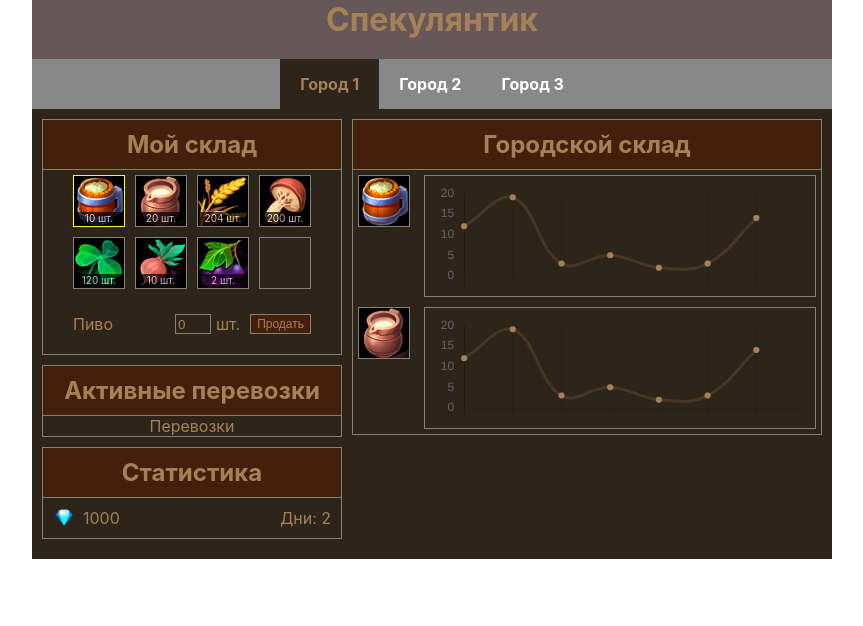
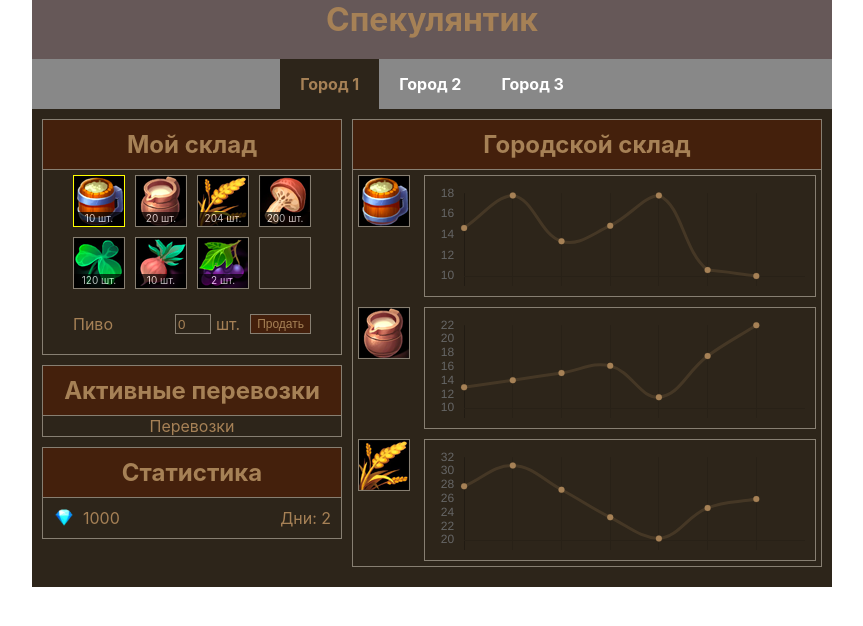
Before and after one commit to Aleksandr175/react-game, a React (Create React App) app: page / in a window 1280 px wide. Shown: the top 626 px of the page, without its empty margins (208-1071 px from the left). Built offline with nearby package versions, Linux system fonts and the light colour scheme.

Commit message:
Add dinamic charts for city storage

```diff
--- a/src/components/App/App.jsx
+++ b/src/components/App/App.jsx
@@ -1,4 +1,4 @@
-import React, { useState } from "react";
+import React, { useState, useEffect } from "react";
 import "./App.scss";
 
 import Cities from "../Cities/Cities";
@@ -52,6 +52,35 @@ function App() {
         {
           id: 1,
           qty: 5,
+        },
+      ],
+    },
+  ]);
+
+  const [cityStorages, setCityStorages] = useState([
+    {
+      cityId: 1,
+      storage: [
+        {
+          id: 1,
+          priceStats: [10, 15, 18, 13, 15, 18, 10],
+          maxStep: 5,
+          minPrice: 10,
+          maxPrice: 40,
+        },
+        {
+          id: 2,
+          priceStats: [12, 13, 14, 15, 16, 11, 18],
+          maxStep: 7,
+          minPrice: 5,
+          maxPrice: 70,
+        },
+        {
+          id: 3,
+          priceStats: [25, 28, 31, 27, 23, 20, 25],
+          maxStep: 8,
+          minPrice: 15,
+          maxPrice: 50,
         },
       ],
     },
@@ -155,13 +184,67 @@ function App() {
     setStorages(storagesNew);
   }
 
+  function getRandomInt(max) {
+    return Math.floor(Math.random() * Math.floor(max));
+  }
+
+  function updateCityStorages() {
+    const newCityStorages = cityStorages;
+
+    for (let cityIndex = 0; cityIndex < newCityStorages.length; cityIndex++) {
+      const storage = newCityStorages[cityIndex].storage;
+
+      for (let goodIndex = 0; goodIndex < storage.length; goodIndex++) {
+        const goodData = storage[goodIndex]; // id, priceStats, maxStep, min, max price
+        const priceChangeSign = getRandomInt(2) ? 1 : -1;
+        const priceChangeValue =
+          getRandomInt(goodData.maxStep) * priceChangeSign;
+
+        let newPrice = goodData.priceStats.slice(-1).pop() + priceChangeValue;
+
+        if (newPrice > goodData.maxPrice) {
+          newPrice = goodData.maxPrice;
+        }
+
+        if (newPrice < goodData.minPrice) {
+          newPrice = goodData.minPrice;
+        }
+
+        for (let i = 0; i < goodData.priceStats.length - 1; i++) {
+          goodData.priceStats[i] = goodData.priceStats[i + 1];
+        }
+
+        goodData.priceStats[goodData.priceStats.length - 1] = newPrice;
+
+        newCityStorages[cityIndex][goodIndex] = goodData;
+      }
+    }
+
+    setCityStorages(newCityStorages);
+  }
+
   function liveProcess() {
-    setTimeout(() => {
-      setDays(days + 1);
+    setInterval(() => {
+      updateCityStorages();
+      setDays((days) => days + 1);
     }, 5000);
   }
 
-  liveProcess();
+  useEffect(() => {
+    liveProcess();
+  }, []);
+
+  function getCityStorage() {
+    const store = cityStorages.find((storage) => {
+      return storage.cityId === currentCity;
+    });
+
+    if (store) {
+      return store.storage;
+    } else {
+      return [];
+    }
+  }
 
   return (
     <div className="app">
@@ -199,7 +282,7 @@ function App() {
         </div>
         <div className="column">
           <div className="city-storage">
-            <CityStorage />
+            <CityStorage storage={getCityStorage()} />
           </div>
         </div>
       </div>
--- a/src/components/CityStorage/CityStorage.jsx
+++ b/src/components/CityStorage/CityStorage.jsx
@@ -2,20 +2,7 @@ import "./CityStorage.scss";
 import React from "react";
 import { Line } from "react-chartjs-2";
 
-function CityStorage() {
-  const data = {
-    labels: ["1", "2", "3", "4", "5", "6", "7", "8"],
-    datasets: [
-      {
-        label: "Цена за шт.",
-        data: [12, 19, 3, 5, 2, 3, 14],
-        fill: false,
-        backgroundColor: "#a68156",
-        borderColor: "rgba(166, 129, 86, 0.2)",
-      },
-    ],
-  };
-
+function CityStorage(props) {
   const options = {
     legend: {
       display: false,
@@ -44,7 +31,7 @@ function CityStorage() {
       yAxes: [
         {
           ticks: {
-            beginAtZero: true,
+            beginAtZero: false,
           },
           gridLines: {
             display: false,
@@ -61,25 +48,37 @@ function CityStorage() {
     },
   };
 
+  function getGoodData(priceStats) {
+    return {
+      labels: ["1", "2", "3", "4", "5", "6", "7", "8"],
+      datasets: [
+        {
+          label: "Цена за шт.",
+          data: priceStats,
+          fill: false,
+          backgroundColor: "#a68156",
+          borderColor: "rgba(166, 129, 86, 0.2)",
+        },
+      ],
+    };
+  }
+
   return (
     <div>
       <h2 className="title">Городской склад</h2>
 
       <div className="panel">
         <div className="city-goods">
-          <div className="good-item-wrapper">
-            <div className="good-item item-1"></div>
-            <div className="good-item-stats">
-              <Line data={data} options={options} />
-            </div>
-          </div>
-
-          <div className="good-item-wrapper">
-            <div className="good-item item-2"></div>
-            <div className="good-item-stats">
-              <Line data={data} options={options} />
-            </div>
-          </div>
+          {props.storage.map((good) => {
+            return (
+              <div className="good-item-wrapper">
+                <div className={"good-item item-" + good.id} />
+                <div className="good-item-stats">
+                  <Line data={getGoodData(good.priceStats)} options={options} />
+                </div>
+              </div>
+            );
+          })}
         </div>
       </div>
     </div>
```
